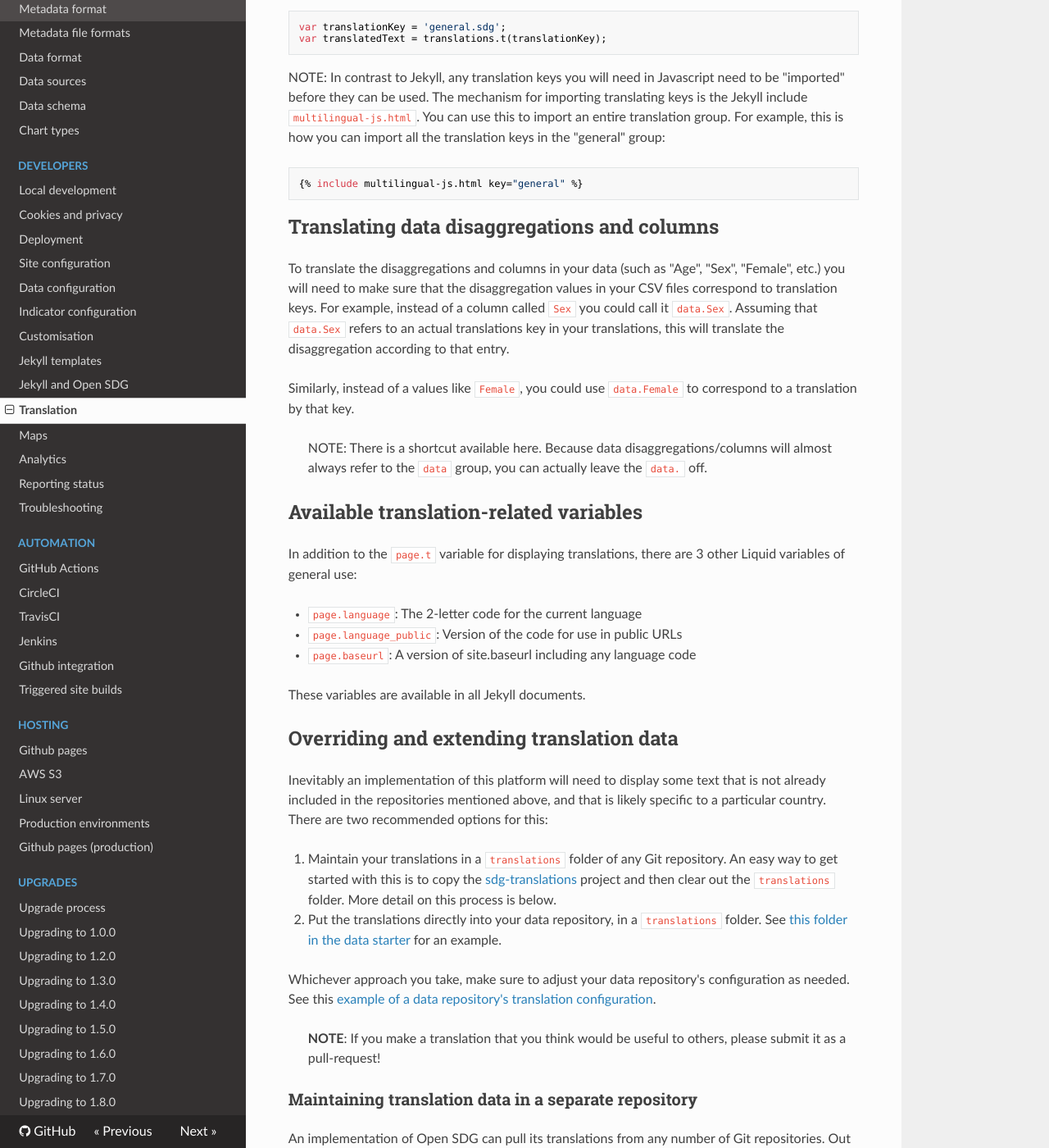
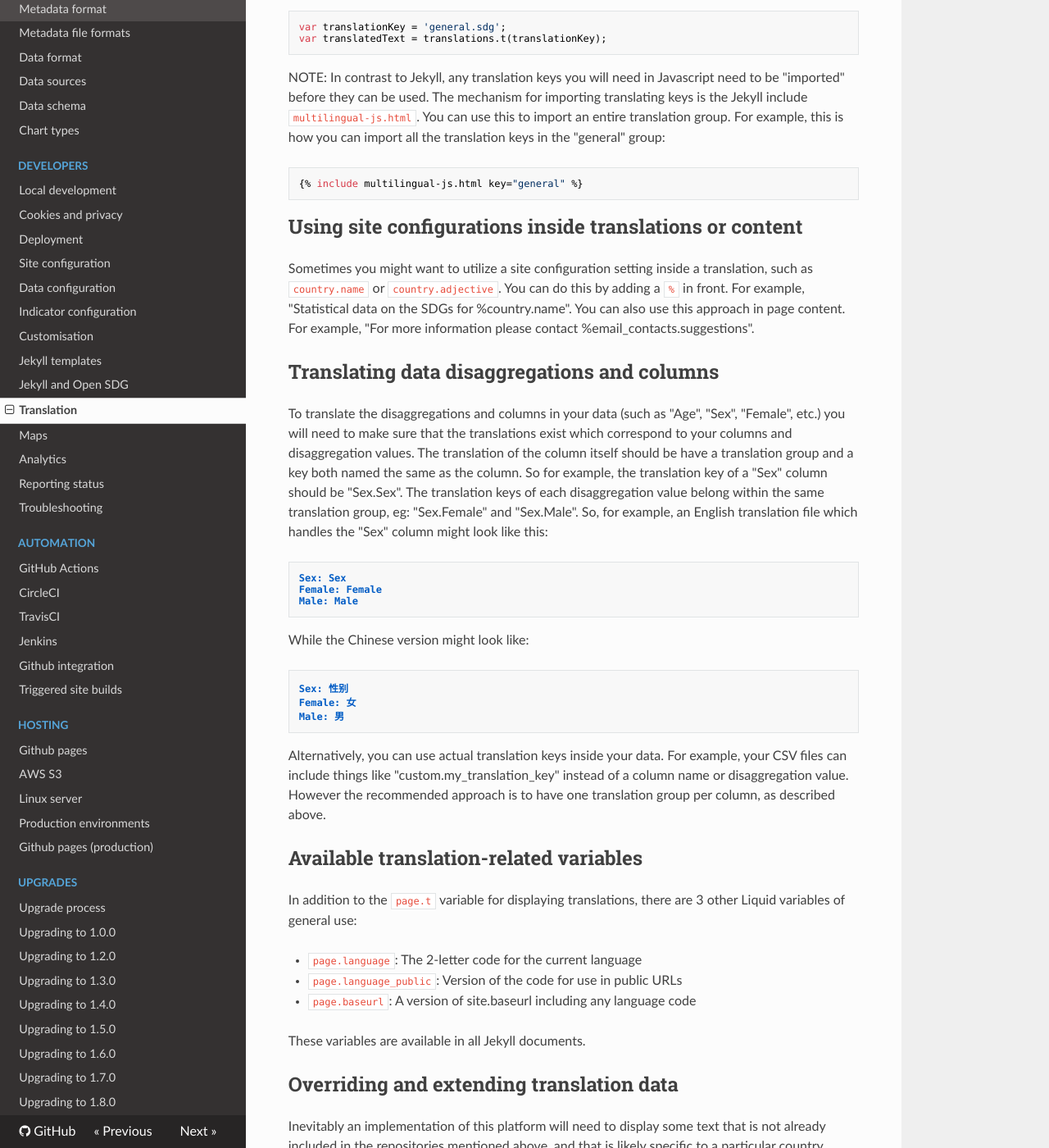
Before and after one commit to open-sdg/open-sdg, an MkDocs documentation site: the page built from docs/translation.md, in a window 1280 px wide and 1400 px high, scrolled down 3726 px. Shown: the whole window at 82% size. Built offline with MkDocs 1.6.1, drawn with Linux system fonts in a browser that asks for light colours; nearby versions of some CDN libraries.

Commit message:
Translation documentation updates

````diff
--- a/docs/translation.md
+++ b/docs/translation.md
@@ -131,15 +131,29 @@ NOTE: In contrast to Jekyll, any translation keys you will need in Javascript ne
 {% include multilingual-js.html key="general" %}
 ```
 
+## Using site configurations inside translations or content
+
+Sometimes you might want to utilize a site configuration setting inside a translation, such as `country.name` or `country.adjective`. You can do this by adding a `%` in front. For example, "Statistical data on the SDGs for %country.name". You can also use this approach in page content. For example, "For more information please contact %email_contacts.suggestions".
+
 ## Translating data disaggregations and columns
 
-To translate the disaggregations and columns in your data (such as "Age", "Sex", "Female", etc.) you will need to make sure that the disaggregation values in your CSV files correspond to translation keys. For example, instead of a column called `Sex` you could call it `data.Sex`. Assuming that `data.Sex` refers to an actual translations key in your translations, this will translate the disaggregation according to that entry.
+To translate the disaggregations and columns in your data (such as "Age", "Sex", "Female", etc.) you will need to make sure that the translations exist which correspond to your columns and disaggregation values. The translation of the column itself should be have a translation group and a key both named the same as the column. So for example, the translation key of a "Sex" column should be "Sex.Sex". The translation keys of each disaggregation value belong within the same translation group, eg: "Sex.Female" and "Sex.Male". So, for example, an English translation file which handles the "Sex" column might look like this:
 
-Similarly, instead of a values like `Female`, you could use `data.Female` to correspond to a translation by that key.
+```
+Sex: Sex
+Female: Female
+Male: Male
+```
 
-> NOTE: There is a shortcut available here. Because data disaggregations/columns
-> will almost always refer to the `data` group, you can actually leave the `data.`
-> off.
+While the Chinese version might look like:
+
+```
+Sex: 性别
+Female: 女
+Male: 男
+```
+
+Alternatively, you can use actual translation keys inside your data. For example, your CSV files can include things like "custom.my_translation_key" instead of a column name or disaggregation value. However the recommended approach is to have one translation group per column, as described above.
 
 ## Available translation-related variables
 
````
